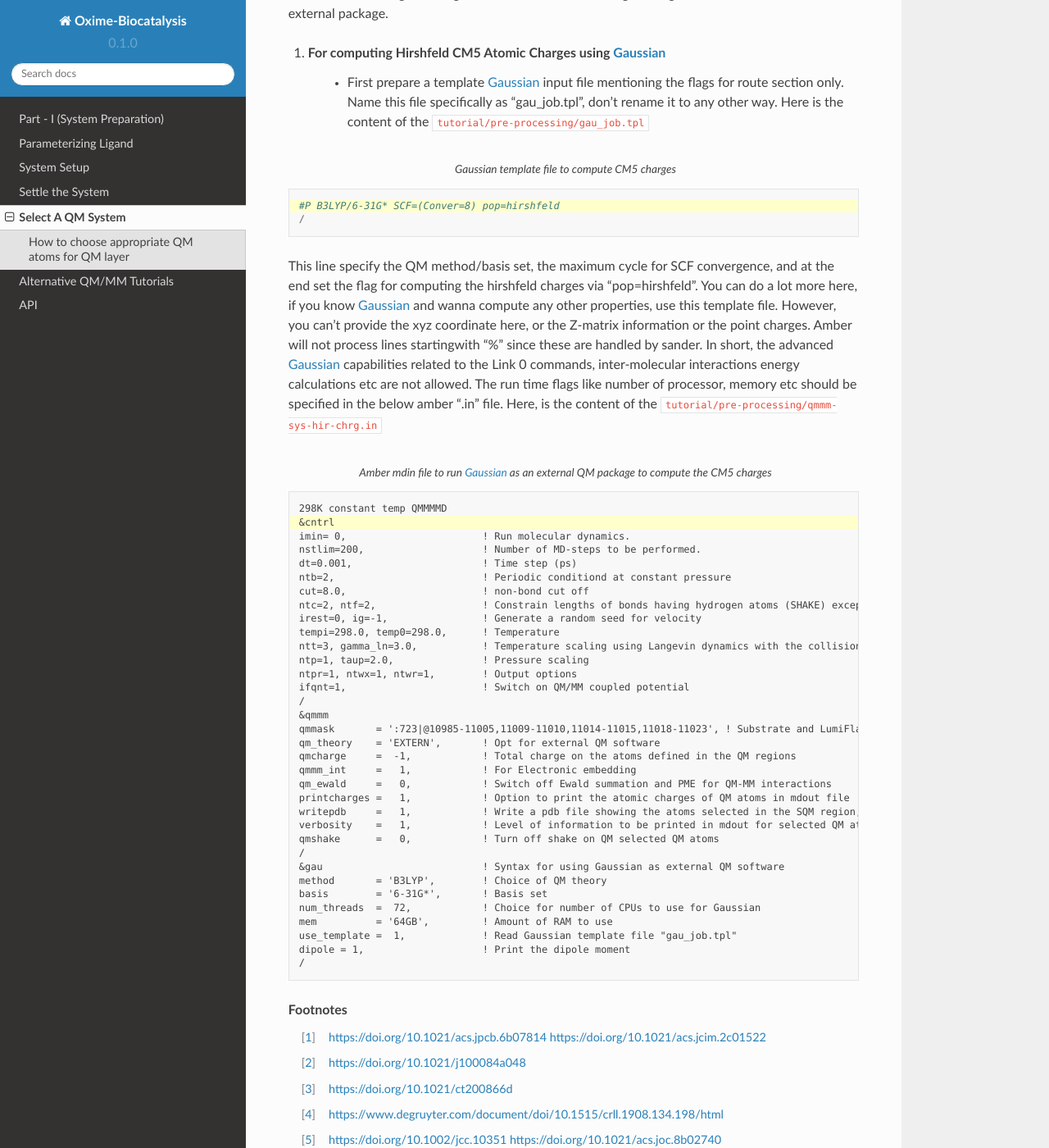
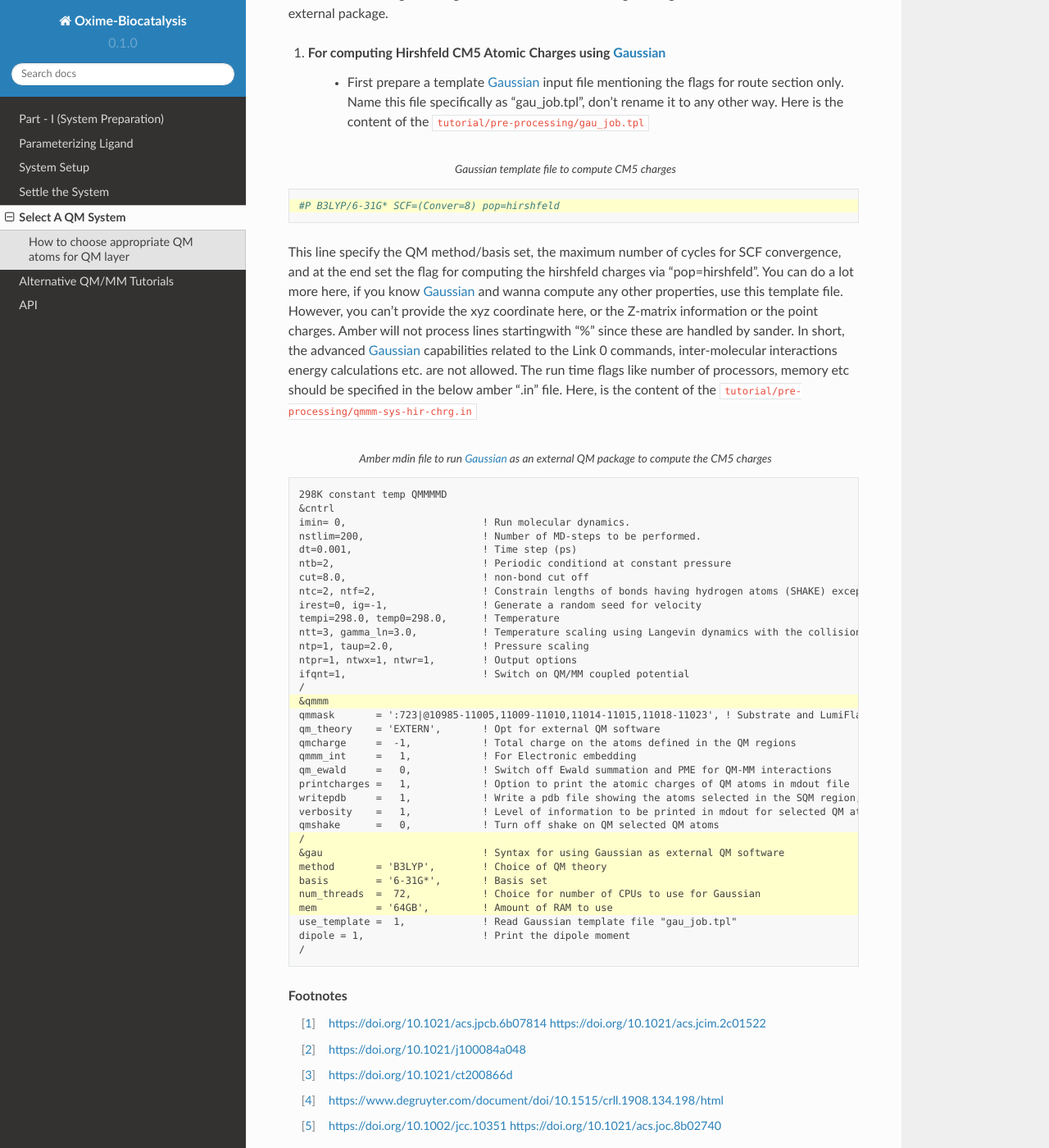
Before and after one commit to hopanoid/Enzyme-Reaction-Dynamics-Tutorial, a Sphinx documentation site: the page built from docs/source/5-qm_systems.rst, in a window 1280 px wide and 1400 px high, scrolled down 667 px. Shown: the whole window at 82% size. Built offline with Sphinx 7.4.7 and the Read the Docs theme 2.0.0, drawn with Linux system fonts in a browser that asks for light colours.

Commit message:
Lines highlighted in Amber mdin files for Gaussian cm5 charges

```diff
--- a/docs/source/5-qm_systems.rst
+++ b/docs/source/5-qm_systems.rst
@@ -23,12 +23,11 @@ Computationally, there are mainly two ways to compute the atomic charges, one is
         :caption: Gaussian template file to compute CM5 charges
 
         #P B3LYP/6-31G* SCF=(Conver=8) pop=hirshfeld
-        /
 
-This line specify the QM method/basis set, the maximum cycle for SCF convergence, and at the end set the flag for computing the hirshfeld charges via "pop=hirshfeld". You can do a lot more here, if you know Gaussian_ and wanna compute any other properties, use this template file. However, you can't provide the xyz coordinate here, or the Z-matrix information or the point charges. Amber will not process lines startingwith "%" since these are handled by sander. In short, the advanced Gaussian_ capabilities related to the Link 0 commands, inter-molecular interactions energy calculations etc are not allowed. The run time flags like number of processor, memory etc should be specified in the below amber ".in" file. Here, is the content of the :file:`tutorial/pre-processing/qmmm-sys-hir-chrg.in`
+This line specify the QM method/basis set, the maximum number of cycles for SCF convergence, and at the end set the flag for computing the hirshfeld charges via "pop=hirshfeld". You can do a lot more here, if you know Gaussian_ and wanna compute any other properties, use this template file. However, you can't provide the xyz coordinate here, or the Z-matrix information or the point charges. Amber will not process lines startingwith "%" since these are handled by sander. In short, the advanced Gaussian_ capabilities related to the Link 0 commands, inter-molecular interactions energy calculations etc. are not allowed. The run time flags like number of processors, memory etc should be specified in the below amber ".in" file. Here, is the content of the :file:`tutorial/pre-processing/qmmm-sys-hir-chrg.in`
 
 .. code-block::
-        :emphasize-lines: 2
+        :emphasize-lines: 16,26,27,28,29,30,31
         :caption: Amber mdin file to run Gaussian_ as an external QM package to compute the CM5 charges
 
         298K constant temp QMMMMD
```
